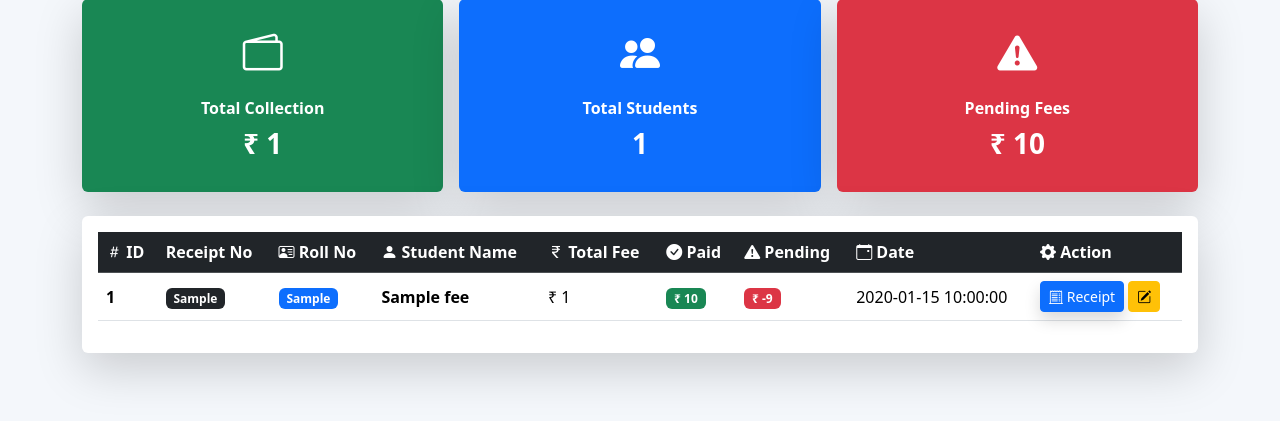
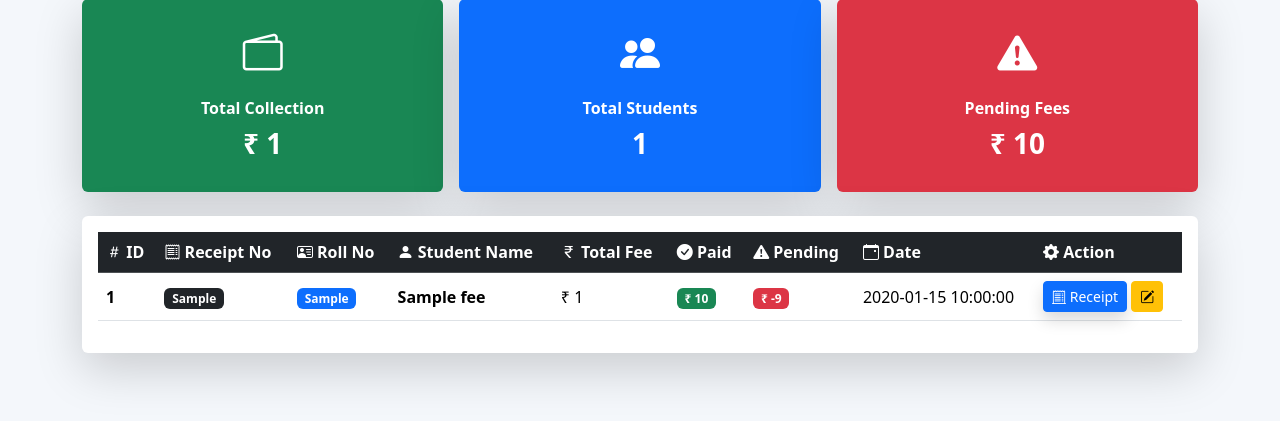
Before and after one commit to Anuradha629/PYTHON_INTERNSHIP, a Flask app: template templates/fees.html in a window 1280 px wide. Shown: the part 191-612 px from the top of the page. Run offline with Flask 3, Linux system fonts and the light colour scheme; the template is opened without the code that fills it: most values are stand-ins (such as "Sample title", 1, 10 or a date in 2020).

Commit message:
Updated fees.html

```diff
--- a/templates/fees.html
+++ b/templates/fees.html
@@ -88,7 +88,7 @@ Pending Fees
 ID
 </th>
 <th>
-    <i class="bi bi receipt"></i>
+    <i class="bi bi-receipt"></i>
     Receipt No
 </th>
 
@@ -186,6 +186,7 @@ Receipt
 <a href="/edit_fee/{{ f.id }}"
 class="btn btn-warning btn-sm ">
     <i class="bi bi-pencil-square"></i>
+</a>
 </td>
 </tr>
 
```
